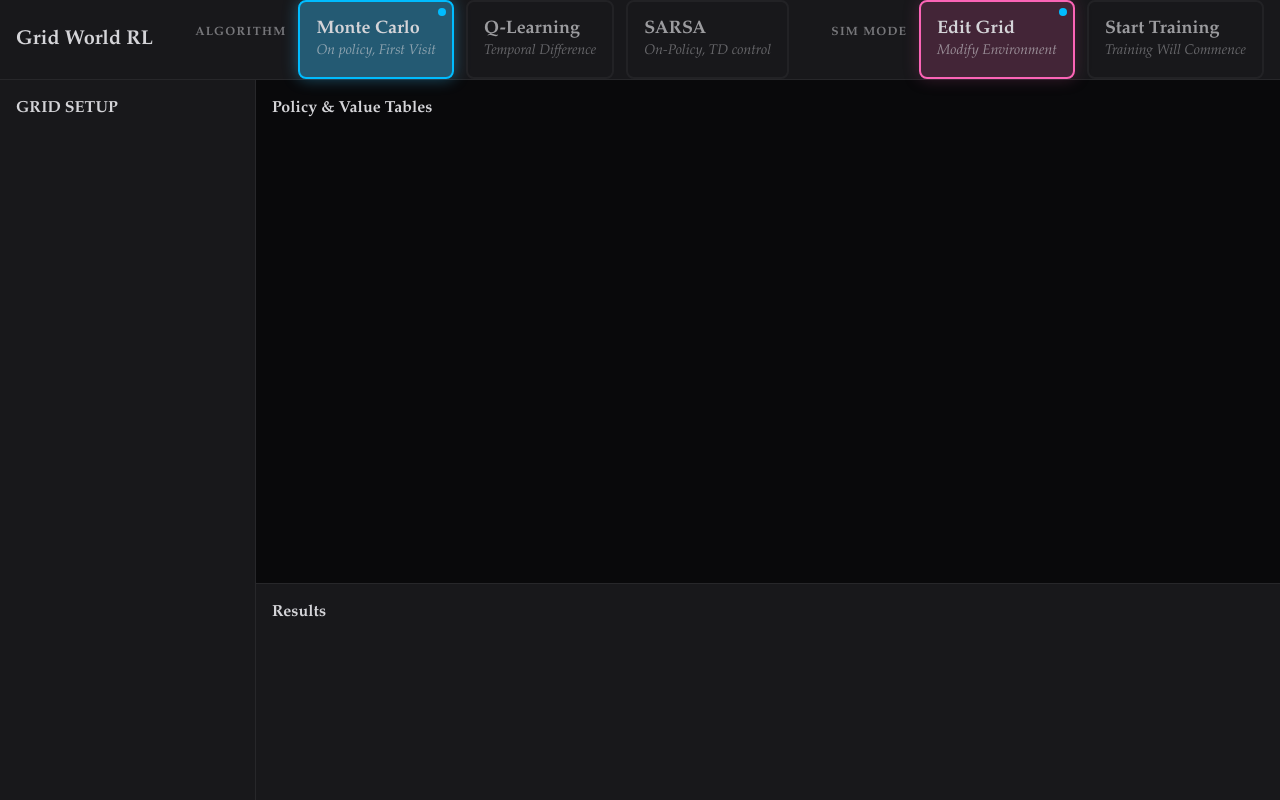
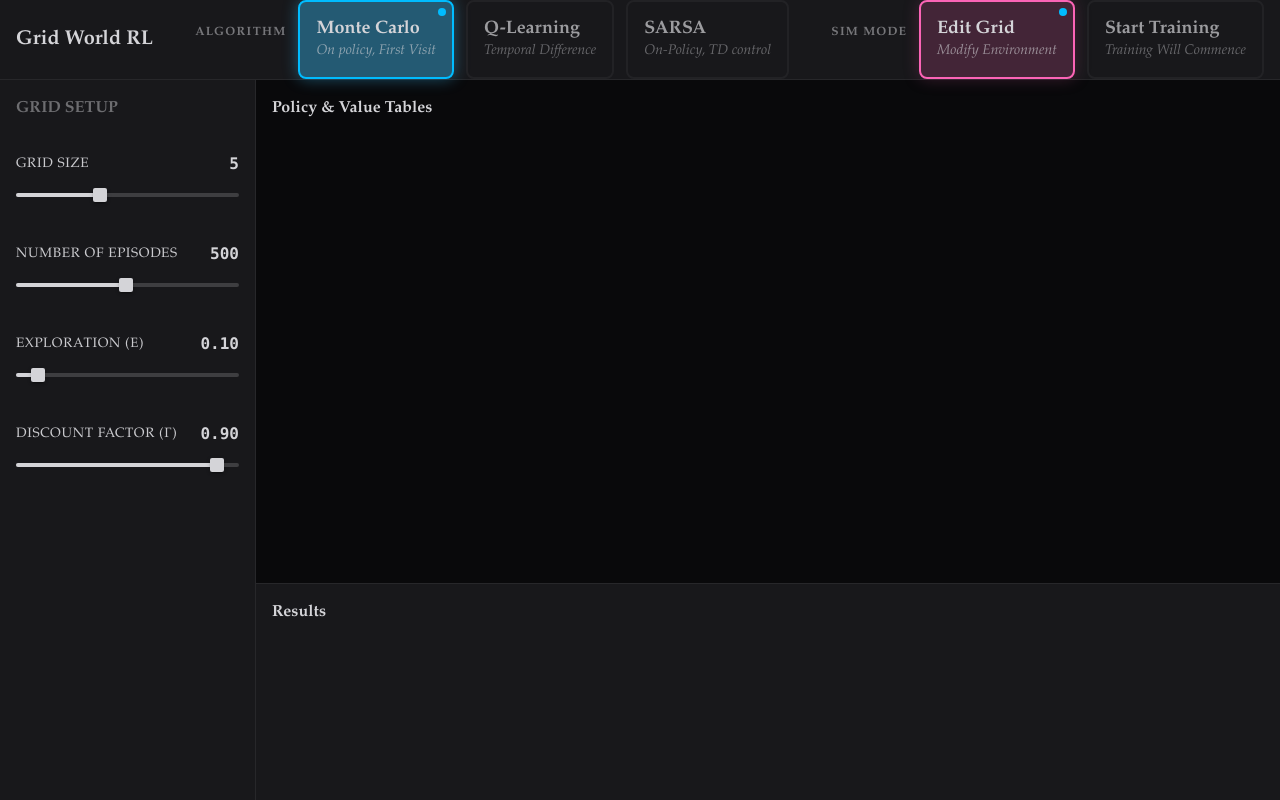
Before and after one commit to KELECHIDAVIS/GridWorldRL, a React (Vite) app in the folder frontend/: page / in a window 1280 px wide. Built offline with nearby package versions, Linux system fonts and the light colour scheme.

Commit message:
Finished Parameter Sliders

```diff
--- a/frontend/package.json
+++ b/frontend/package.json
@@ -10,6 +10,9 @@
     "preview": "vite preview"
   },
   "dependencies": {
+    "@emotion/react": "^11.14.0",
+    "@emotion/styled": "^11.14.1",
+    "@mui/material": "^9.0.0",
     "@tailwindcss/vite": "^4.2.2",
     "react": "^19.2.5",
     "react-dom": "^19.2.5",
--- a/frontend/src/App.tsx
+++ b/frontend/src/App.tsx
@@ -1,6 +1,7 @@
 import { useState } from 'react'
 import RadioCard from './components/RadioCard';
 import { Algorithm, type SimulationMode, type AlgorithmType } from './types';
+import { LabeledSlider } from './components/LabeledSlider';
 
 // Example of a child component using the new dynamic classes
 function TopRow(){
@@ -79,9 +80,61 @@ function TopRow(){
 }
 
 function SideBar(){
+  const [epsilon, setEpsilon] = useState(.1);
+  const [gamma, setGamma] = useState(.9);
+  const [gridSize, setGridSize] = useState(5);
+  const [numEpisodes, setNumEpisodes] = useState(500);
   return(
-    <div className="h-full w-full p-4 border-r border-theme-border bg-theme-panel">
-      <h2 className="font-semibold">GRID SETUP</h2>
+    <div className="h-full w-full p-4 border-r border-theme-border bg-theme-panel gap-10">
+      <h2 className="font-semibold opacity-45 pb-8">GRID SETUP</h2>
+
+      {/* Size Slider (Blue Accent) */}
+      <LabeledSlider
+        title="Grid Size "
+        value={gridSize}
+        min={2}
+        max={10}
+        step={1}
+        onChange={setGridSize}
+        color="var(--color-sky-300)"
+      />
+
+      {/* Gamma Slider (Pink Accent) */}
+      <section className="accent-pink">
+        <LabeledSlider
+          title="Number of Episodes"
+          value={numEpisodes}
+          min={10}
+          max={1000}
+          step={10}
+          onChange={setNumEpisodes}
+          color="var(--color-pink-300)"
+        />
+      </section>
+
+      {/* Epsilon Slider (Blue Accent) */}
+      <LabeledSlider
+        title="Exploration (ε)"
+        value={epsilon}
+        min={0}
+        max={1}
+        step={0.01}
+        onChange={setEpsilon}
+        color="var(--color-sky-300)"
+      />
+
+      {/* Gamma Slider (Pink Accent) */}
+      <section className="accent-pink">
+        <LabeledSlider
+          title="Discount Factor (γ)"
+          value={gamma}
+          min={0}
+          max={1}
+          step={0.01}
+          onChange={setGamma}
+          color="var(--color-pink-300)"
+        />
+      </section>
     </div>
   )
 }
--- /dev/null
+++ b/frontend/src/components/LabeledSlider.tsx
@@ -0,0 +1,64 @@
+import React from 'react';
+import { Slider } from '@mui/material';
+
+interface LabeledSliderProps {
+  title: string;
+  value: number;
+  min: number;
+  max: number;
+  step?: number;
+  onChange: (newValue: number) => void;
+  color?: string;
+}
+
+export const LabeledSlider: React.FC<LabeledSliderProps> = ({
+  title,
+  value,
+  min,
+  max,
+  step = 1,
+  onChange,
+  color = 'var(--color-accent)' // Uses your global accent variable
+}) => {
+  return (
+    <div className="w-full mb-6">
+      {/* Top Row: Simple divs inherit your index.css font settings */}
+      <div className="flex justify-between items-center mb-1">
+        <span className="text-[0.85rem]  uppercase tracking-wider opacity-95">
+          {title}
+        </span>
+        <span className="font-mono font-bold" style={{ color: color }}>
+          {value.toFixed(step < 1 ? 2 : 0)}
+        </span>
+      </div>
+
+      {/* Bottom Row: The Slider */}
+      <Slider
+        value={value}
+        min={min}
+        max={max}
+        step={step}
+        onChange={(_, newValue) => onChange(newValue as number)}
+        sx={{
+          color: color,
+          padding: '13px 0', // MUI default padding
+          '& .MuiSlider-thumb': {
+            height: 14,
+            width: 14,
+            borderRadius: '2px', // Sharper square-ish look to match the "Book" feel
+            '&:hover': {
+              boxShadow: '0 0 0 8px var(--color-accent-glow)',
+            },
+          },
+          '& .MuiSlider-rail': {
+            opacity: 0.2,
+            backgroundColor: 'var(--color-theme-text)',
+          },
+          '& .MuiSlider-track': {
+            border: 'none',
+          },
+        }}
+      />
+    </div>
+  );
+};
--- a/frontend/src/index.css
+++ b/frontend/src/index.css
@@ -8,7 +8,7 @@
     --color-theme-border: var(--color-zinc-800);
 
     /* 1. Define your sharp stack */
-    --font-sharp: "Garamond", "Book Antiqua", "Palatino", "Palatino Linotype", "Times New Roman", serif;
+    --font-sharp: "Palatino Linotype","Cambria","Garamond", "Book Antiqua", "Palatino", "Palatino Linotype", "Times New Roman", serif;
 
     /* 2. Override the internal variables Tailwind uses for the base 'font-sans' */
     /* This is the secret sauce to making it stick globally without extra classes */
```
Also changed, not shown: 1 other file (tests, documents, lock files or other folders).
